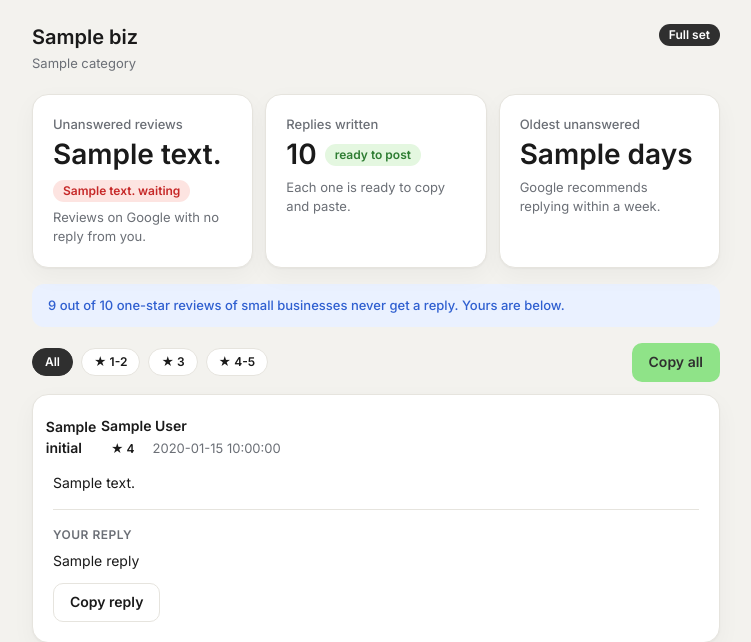
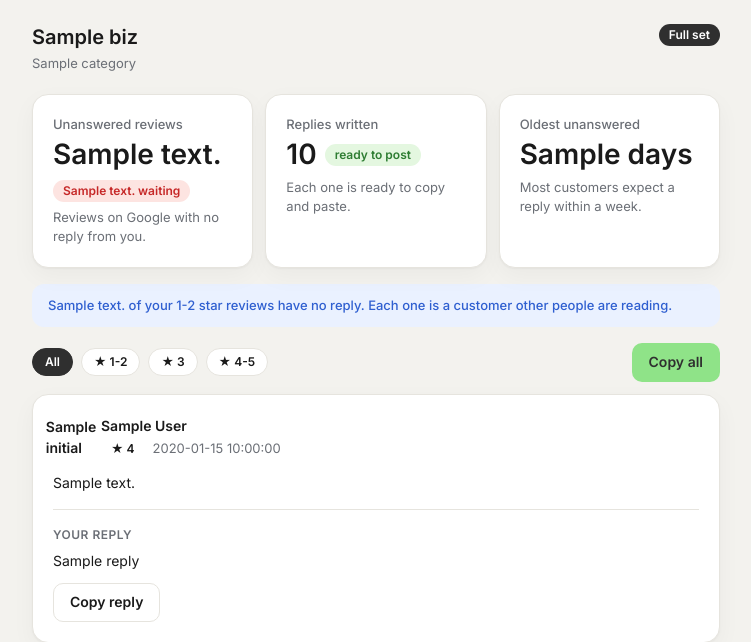
Before and after one commit to b-3llum/replydesk, a FastAPI app: template templates/full.html in a window 1280 px wide. Shown: the top 642 px of the page, without its empty margins (264-1015 px from the left). Run offline with FastAPI, Linux system fonts and the light colour scheme; the template is opened without the code that fills it: most values are stand-ins (such as "Sample title", 1, 10 or a date in 2020); parts of the project's set-up code (start-up, migrations or seed data) failed here and were passed over.

Commit message:
Step 0: owner page uses the business's own numbers

```diff
--- a/app.py
+++ b/app.py
@@ -87,6 +87,7 @@ def stats(reviews):
     dates = [d for d in (parse_date(r.get("date")) for r in unanswered) if d]
     return {
         "unanswered": len(unanswered),
+        "low_unanswered": sum(1 for r in unanswered if (r.get("stars") or 0) <= 2),
         "written": len(ready_reviews(reviews)),
         "oldest_days": (datetime.now(timezone.utc) - min(dates)).days if dates else None,
     }
--- a/templates/base.html
+++ b/templates/base.html
@@ -43,11 +43,17 @@
       <div class="stat-row">
         <span class="stat-number">{% if oldest_days is none %}&mdash;{% else %}{{ oldest_days }} {{ "day" if oldest_days == 1 else "days" }}{% endif %}</span>
       </div>
-      <p class="muted small">Google recommends replying within a week.</p>
+      <p class="muted small">Most customers expect a reply within a week.</p>
     </div>
   </section>
 
-  <p class="info-band">9 out of 10 one-star reviews of small businesses never get a reply. Yours are below.</p>
+  {% if low_unanswered %}
+  <p class="info-band">{{ low_unanswered }} of your 1-2 star reviews {{ "has" if low_unanswered == 1 else "have" }} no reply. Each one is a customer other people are reading.</p>
+  {% elif unanswered %}
+  <p class="info-band">{{ unanswered }} of your reviews {{ "has" if unanswered == 1 else "have" }} no reply. Each one is a customer other people are reading.</p>
+  {% else %}
+  <p class="info-band">Every one of your reviews has a reply. Nice work.</p>
+  {% endif %}
 {% endif %}
 
 {% block content %}{% endblock %}
```
